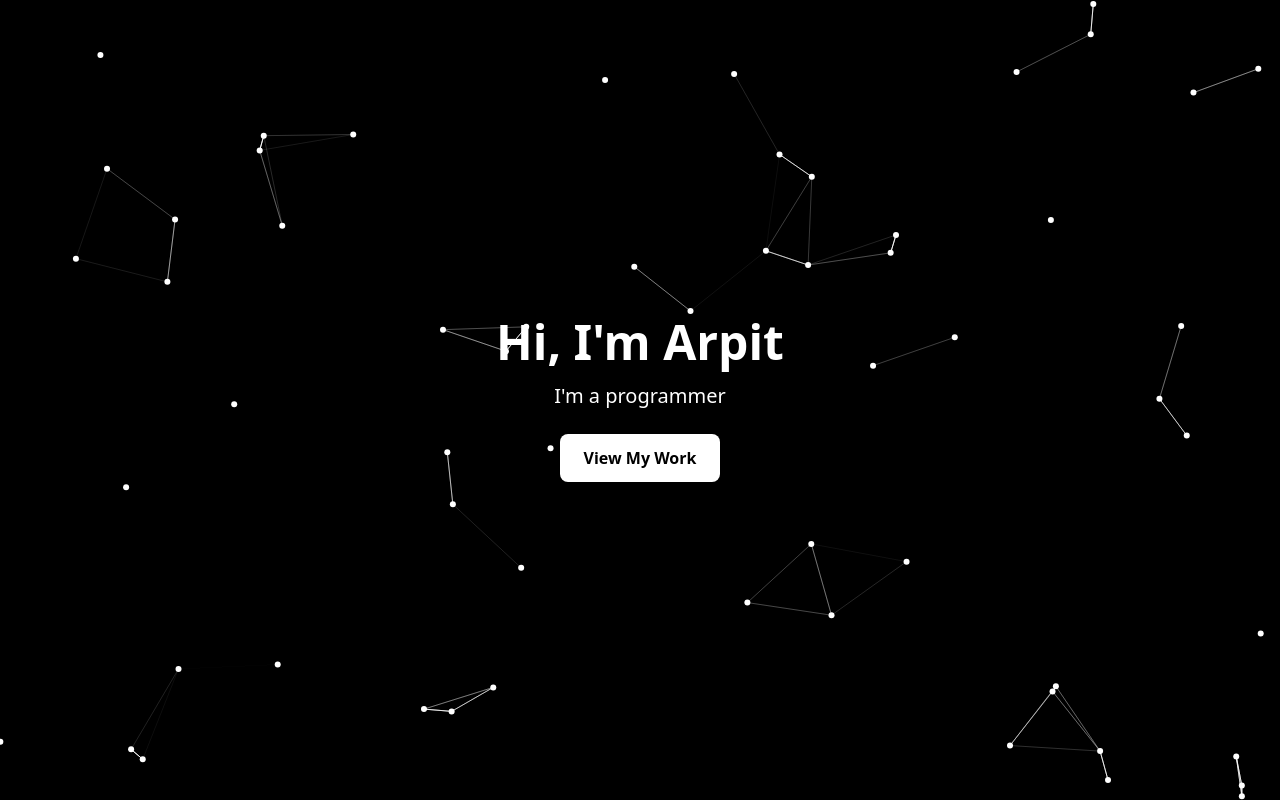
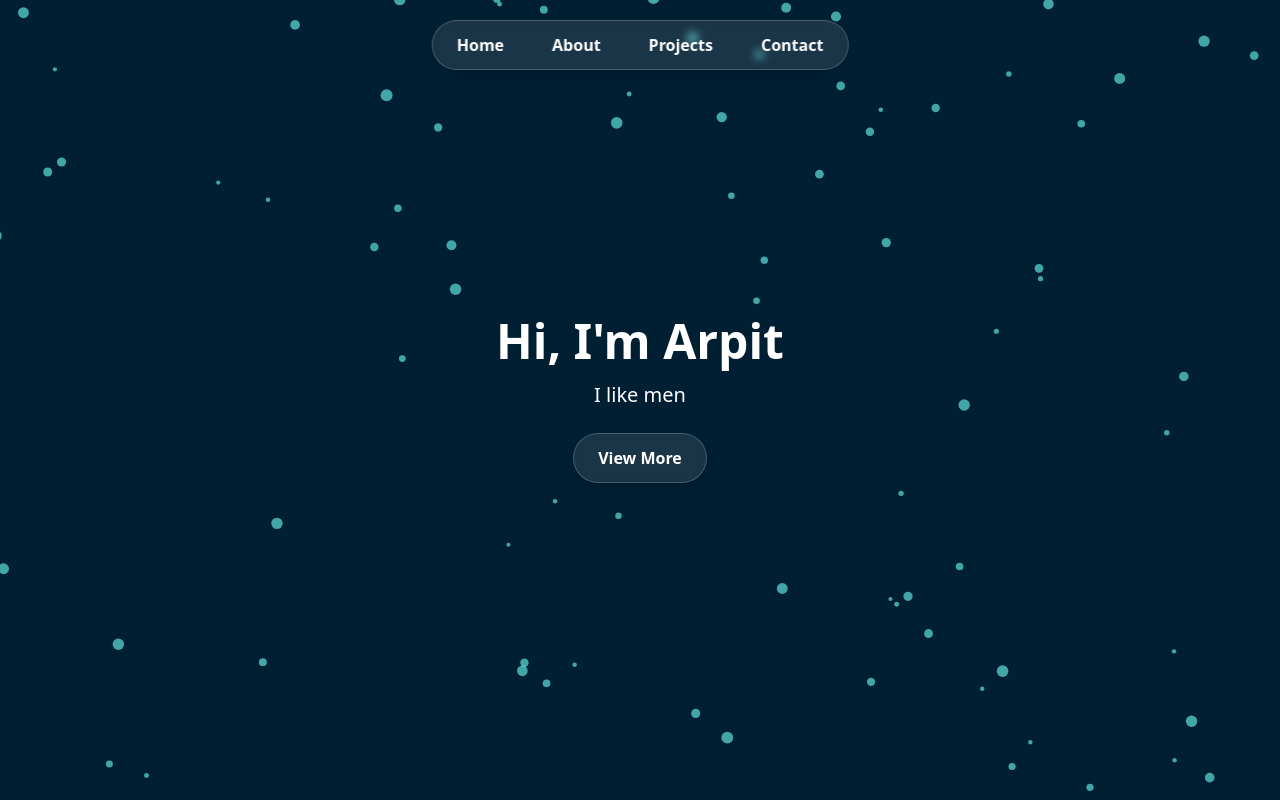
Before and after one commit to ArpitGill314/arpitgill314.github.io, a React (Vite) app: page / in a window 1280 px wide. Built offline with nearby package versions, Linux system fonts and the light colour scheme.

Commit message:
finished landing page + refactor components

```diff
--- a/src/App.jsx
+++ b/src/App.jsx
@@ -1,6 +1,9 @@
 import { useEffect, useMemo, useState } from "react";
 import Particles, { initParticlesEngine } from "@tsparticles/react";
 import { loadSlim } from "@tsparticles/slim";
+
+import LandingPage from "./pages/LandingPage";
+import NavBar from "./components/NavBar";
 
 export default function App() {
 	const [init, setInit] = useState(false);
@@ -17,15 +20,18 @@ export default function App() {
 	// Particle options
 	const particlesOptions = useMemo(
 		() => ({
-			background: {
-				color: "#000000",
+			background: { color: "#001f33" },
+			particles: {
+				number: { value: 80 },
+				color: { value: "#6efff7" },
+				shape: { type: "circle" },
+				size: { value: { min: 2, max: 6 } },
+				opacity: { value: 0.6 },
+				move: { enable: true, speed: 0.7, direction: "top", outModes: "out" },
 			},
-			particles: {
-				number: { value: 60 },
-				color: { value: "#ffffff" },
-				size: { value: 3 },
-				move: { enable: true, speed: 1 },
-				links: { enable: true, color: "#ffffff" },
+			interactivity: {
+				events: { onHover: { enable: true, mode: "bubble" } },
+				modes: { bubble: { distance: 150, size: 15, duration: 3, opacity: 1 } },
 			},
 		}),
 		[]
@@ -41,13 +47,8 @@ export default function App() {
 				/>
 			)}
 
-			<div className="relative text-center text-white">
-				<h1 className="text-5xl font-bold mb-4">Hi, I'm Arpit</h1>
-				<p className="text-xl mb-6">I'm a programmer</p>
-				<button className="px-6 py-3 bg-white text-black font-semibold rounded-lg hover:scale-105 transition">
-					View My Work
-				</button>
-			</div>
+			<NavBar />
+			<LandingPage />
 		</div>
 	);
 }
--- /dev/null
+++ b/src/components/GlassButton.jsx
@@ -0,0 +1,14 @@
+export default function GlassButton({ children, onClick }) {
+	return (
+		<button
+			onClick={onClick}
+			className={`
+        px-6 py-3 rounded-full text-white font-semibold
+        bg-white/10 backdrop-blur-sm border border-white/20 shadow-lg
+        hover:bg-white/20 transition duration-300
+      `}
+		>
+			{children}
+		</button>
+	);
+}
--- /dev/null
+++ b/src/components/NavBar.jsx
@@ -0,0 +1,17 @@
+import NavBarButton from "./NavBarButton";
+
+export default function NavBar() {
+	return (
+		<nav
+			className="fixed top-5 left-1/2 -translate-x-1/2
+                    flex gap-0 px-0 py-0
+                    bg-white/10 backdrop-blur-sm border border-white/20
+                    rounded-full shadow-lg z-50 text-white font-semibold"
+		>
+			<NavBarButton>Home</NavBarButton>
+			<NavBarButton>About</NavBarButton>
+            <NavBarButton>Projects</NavBarButton>
+            <NavBarButton>Contact</NavBarButton>
+		</nav>
+	);
+}
--- /dev/null
+++ b/src/components/NavBarButton.jsx
@@ -0,0 +1,7 @@
+export default function NavBarButton({ children }) {
+	return (
+		<button className="px-6 py-3 rounded-full hover:bg-white/15 transition duration-300">
+			{children}
+		</button>
+	);
+}
--- /dev/null
+++ b/src/pages/LandingPage.jsx
@@ -0,0 +1,13 @@
+import GlassButton from "../components/GlassButton";
+
+export default function LandingPage() {
+	return (
+		<div className="relative min-h-screen flex items-center justify-center">
+			<div className="relative text-center text-white z-10">
+				<h1 className="text-5xl font-bold mb-4">Hi, I'm Arpit</h1>
+				<p className="text-xl mb-6">I like men</p>
+				<GlassButton>View More</GlassButton>
+			</div>
+		</div>
+	);
+}
```
